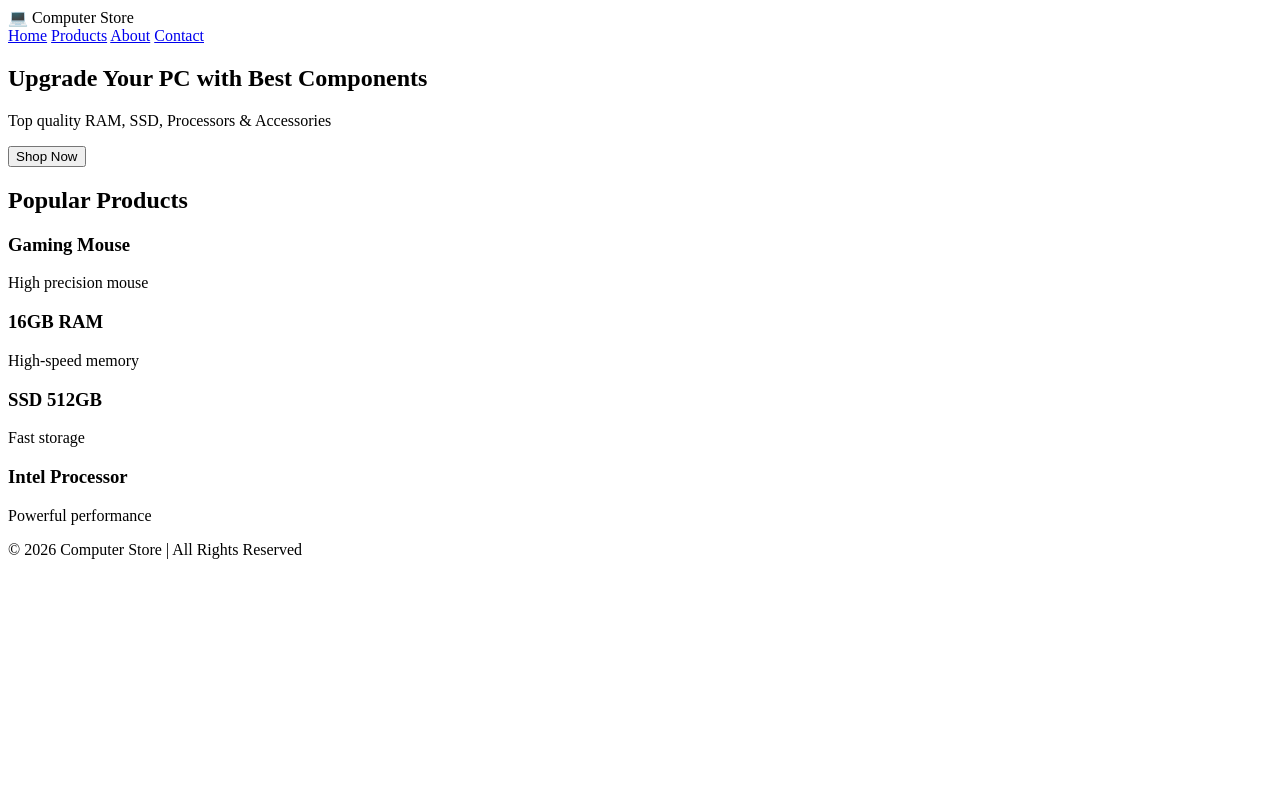
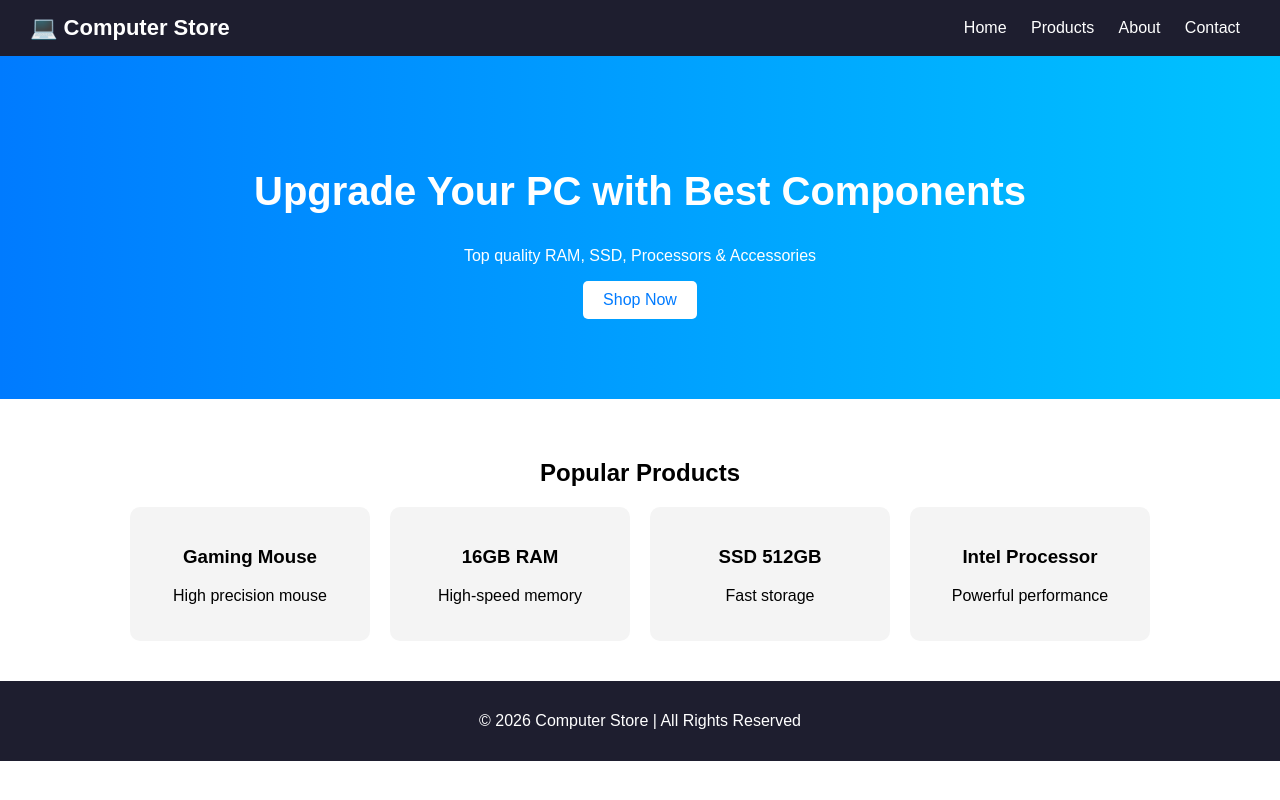
Before and after one commit to vikasrajput0112/computer-store-app, a plain HTML site: page frontend/index.html in a window 1280 px wide. Drawn offline with Linux system fonts and the light colour scheme.

Commit message:
Update style.css

```diff
--- a/frontend/style.css
+++ b/frontend/style.css
@@ -1,3 +1,107 @@
+body {
+    margin: 0;
+    font-family: Arial, sans-serif;
+}
+
+/* HEADER */
+header {
+    display: flex;
+    justify-content: space-between;
+    align-items: center;
+    background: #1e1e2f;
+    color: white;
+    padding: 15px 30px;
+}
+
+header .logo {
+    font-size: 22px;
+    font-weight: bold;
+}
+
+nav a {
+    color: white;
+    margin: 0 10px;
+    text-decoration: none;
+}
+
+nav a:hover {
+    color: #00c3ff;
+}
+
+/* HERO */
+.hero {
+    text-align: center;
+    padding: 80px 20px;
+    background: linear-gradient(to right, #007bff, #00c3ff);
+    color: white;
+}
+
+.hero h1 {
+    font-size: 40px;
+}
+
+.hero button {
+    padding: 10px 20px;
+    border: none;
+    background: white;
+    color: #007bff;
+    font-size: 16px;
+    cursor: pointer;
+    border-radius: 5px;
+}
+
+.hero button:hover {
+    background: #ddd;
+}
+
+/* PRODUCTS */
+.products {
+    padding: 40px;
+    text-align: center;
+}
+
+/* ✅ KEEP ORIGINAL FLEX (do NOT override with grid) */
+.product-container {
+    display: flex;
+    justify-content: center;
+    gap: 20px;
+    flex-wrap: wrap;
+}
+
+.card {
+    background: #f4f4f4;
+    padding: 20px;
+    width: 200px;
+    border-radius: 10px;
+    transition: 0.3s;
+    text-align: center;
+}
+
+.card:hover {
+    transform: scale(1.05);
+    background: #e0f7ff;
+}
+
+/* ✅ SAFE ADDITIONS (no conflict) */
+.card img {
+    width: 100%;
+    border-radius: 8px;
+}
+
+.card button {
+    margin-top: 10px;
+    padding: 8px;
+    border: none;
+    background: #007bff;
+    color: white;
+    cursor: pointer;
+    border-radius: 5px;
+}
+
+.card button:hover {
+    background: #0056b3;
+}
+
 /* ABOUT SECTION */
 .about {
     padding: 40px;
@@ -27,3 +131,11 @@
     background: #e0f7ff;
     transform: translateY(-5px);
 }
+
+/* FOOTER */
+footer {
+    background: #1e1e2f;
+    color: white;
+    text-align: center;
+    padding: 15px;
+}
```
